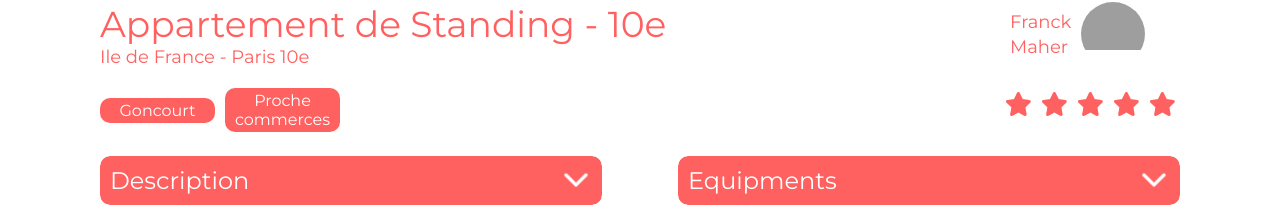
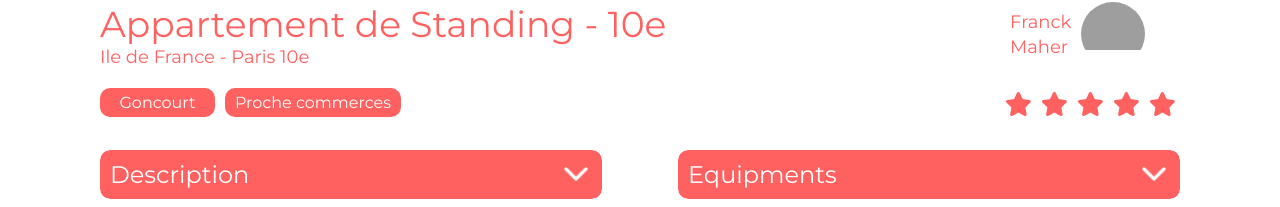
Before and after one commit to PierreFrs/projet-ocr6-kasa, a React (Create React App) app: page /fiche-logement/0979876d in a window 1280 px wide. Shown: the part 486-693 px from the top of the page. Built offline with nearby package versions, Linux system fonts and the light colour scheme; grey boxes are pictures that could not be loaded.

Commit message:
style : badges size adjustment

```diff
--- a/src/components/Header/index.jsx
+++ b/src/components/Header/index.jsx
@@ -8,10 +8,11 @@ const Header = () => {
   const isHomePage = location.pathname === "/";
   const isAProposPage = location.pathname === "/a-propos";
     return <header>
-        <div className="logo-container">
-            <img src={logoRed} alt="Logo de Kasa" />
-        </div>
-
+        <Link  to="/">
+            <div className="logo-container">
+                <img src={logoRed} alt="Logo de Kasa" />
+            </div>
+        </Link>
         <nav><Link to="/" className={`nav-link ${isHomePage ? "" : "unactive-nav-link"}`}>Accueil</Link>
             <Link to="/a-propos" className={`nav-link ${isAProposPage ? "" : "unactive-nav-link"}`}>A Propos</Link>
         </nav>
--- a/src/pages/Fiche-logement/fiche-logement.scss
+++ b/src/pages/Fiche-logement/fiche-logement.scss
@@ -35,9 +35,9 @@
         .badge {
           size: 0.875rem;
           color: $white;
-          width: 115px;
+          min-width: 115px;
           height: fit-content;
-          padding: 3px 0;
+          padding: 5px 10px;
           background-color: $red;
           border-radius: 10px;
           text-align: center;
```
